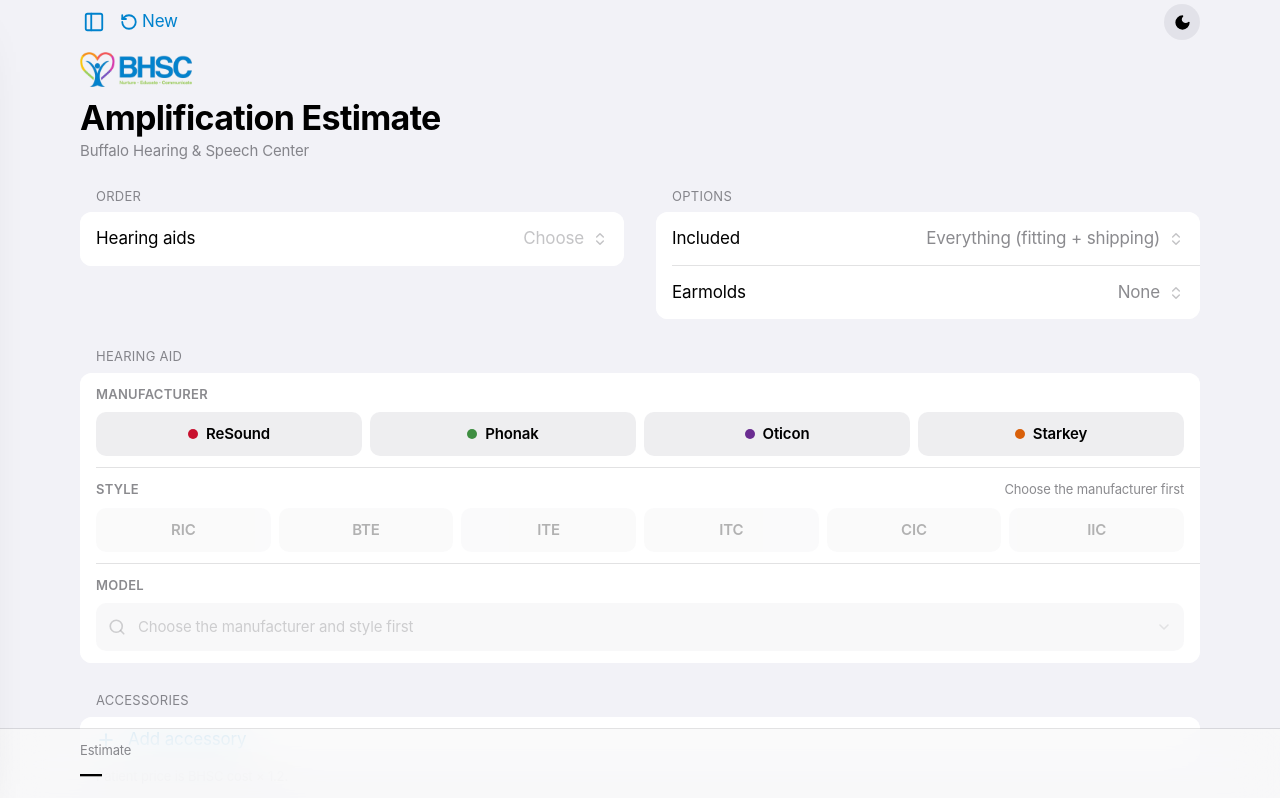
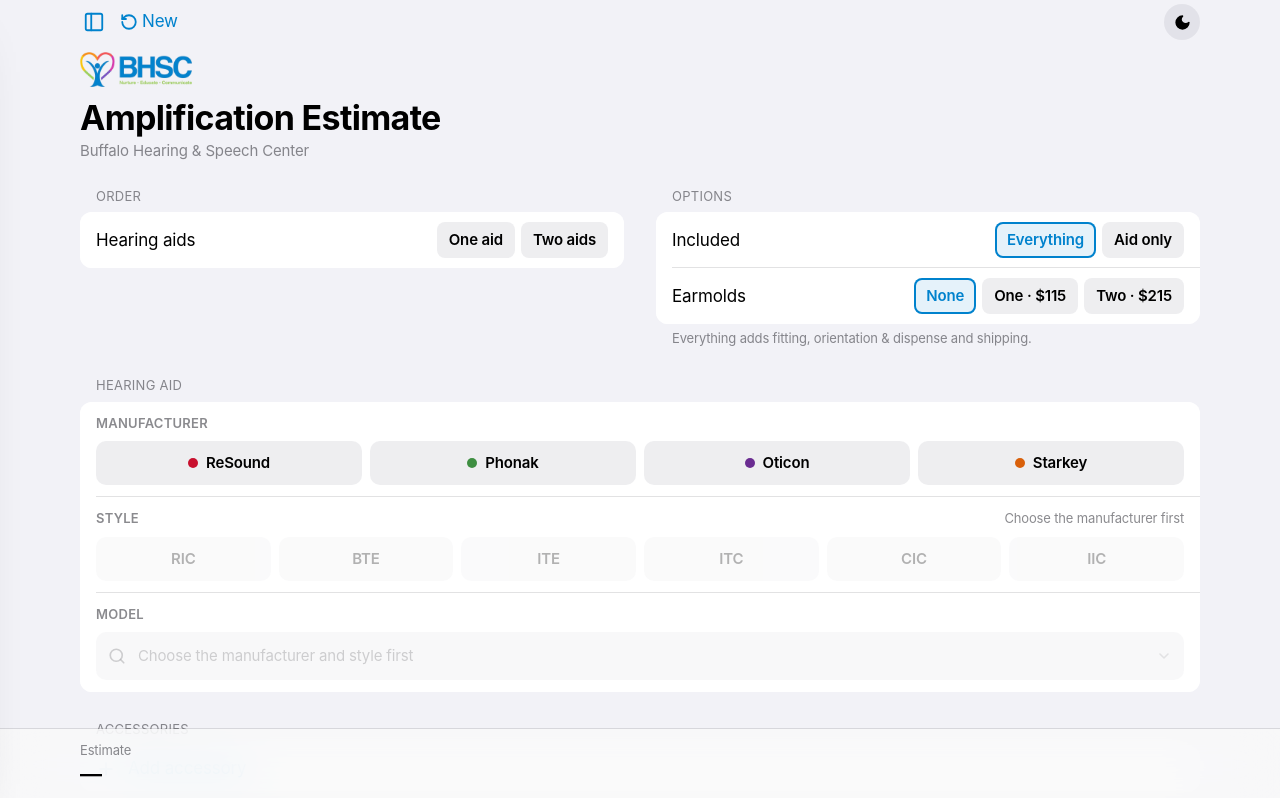
Before and after one commit to ammaralh7/Dr.-Sarah-bhsc-amplification-estimate, a React (Vite) app: page / in a window 1280 px wide. Shown: the top 798 px of the page. Built offline with nearby package versions, Linux system fonts and the light colour scheme; a web font is replaced by a local one.

Commit message:
Notes instead of a name, small buttons instead of menus, no LACE AI line
Synced from the private repo's app/ at 8bbabbd, without BHSC's cost file.

Co-Authored-By: Claude Opus 5.5 <noreply@anthropic.com>
Claude-Session: https://claude.ai/code/session_01Hv3UztpbXmGJMmxf42Zz9T

```diff
--- a/src/Compare.jsx
+++ b/src/Compare.jsx
@@ -1,6 +1,6 @@
 import { useState } from "react";
 import { ArrowRight, Copy, Plus, RotateCcw, X } from "lucide-react";
-import { NavBar, NavButton, ThemeButton, Group, Row, Capsule, SelectRow } from "@/components/ios";
+import { NavBar, NavButton, ThemeButton, Group, Row, Capsule, ChoiceRow } from "@/components/ios";
 import { EarOrder, blankEar } from "@/components/order";
 import { UndoPill } from "@/components/ui/undo-pill";
 import { FEES, money, quoteLines, quoteTotal, earModel } from "@/lib/pricing";
@@ -44,20 +44,13 @@ export default function Compare({ menu = null, onUse }) {
 
       <main className="mx-auto grid max-w-2xl grid-cols-1 gap-7 px-4 pt-4 lg:max-w-6xl">
         <div className="lg:w-[calc(50%-1.25rem)]">
-          <Group header="For this patient" footer="Applies to every option below.">
-            <SelectRow label="Hearing aids" value={c.n} onChange={(v) => set({ n: +v })}>
-              <option value="1">One aid</option>
-              <option value="2">Two aids</option>
-            </SelectRow>
-            <SelectRow label="Included" value={c.incl} onChange={(v) => set({ incl: v })}>
-              <option value="all">Everything (fitting + shipping)</option>
-              <option value="aid">Aid only</option>
-            </SelectRow>
-            <SelectRow label="Earmolds" value={c.molds} onChange={(v) => set({ molds: +v })} last>
-              <option value="0">None</option>
-              <option value="1">One · {money(FEES.molds[1])}</option>
-              <option value="2">Two · {money(FEES.molds[2])}</option>
-            </SelectRow>
+          <Group header="For this patient" footer="Applies to every option below. Everything adds fitting, orientation & dispense and shipping.">
+            <ChoiceRow label="Hearing aids" value={c.n} onChange={(v) => set({ n: +v })}
+            options={[{ value: 1, label: "One aid" }, { value: 2, label: "Two aids" }]} />
+            <ChoiceRow label="Included" value={c.incl} onChange={(v) => set({ incl: v })}
+            options={[{ value: "all", label: "Everything" }, { value: "aid", label: "Aid only" }]} />
+            <ChoiceRow label="Earmolds" value={c.molds} onChange={(v) => set({ molds: +v })} last
+            options={[{ value: 0, label: "None" }, { value: 1, label: `One · ${money(FEES.molds[1])}` }, { value: 2, label: `Two · ${money(FEES.molds[2])}` }]} />
           </Group>
         </div>
 
--- a/src/Estimate.jsx
+++ b/src/Estimate.jsx
@@ -1,6 +1,6 @@
 import { useEffect, useRef, useState } from "react";
 import { Copy, MinusCircle, Plus, RotateCcw, TriangleAlert } from "lucide-react";
-import { NavBar, NavButton, ThemeButton, Group, Row, Switch, Sheet, PriceBar, Capsule, SelectRow, FieldRow } from "@/components/ios";
+import { NavBar, NavButton, ThemeButton, Group, Row, Switch, Sheet, PriceBar, Capsule, ChoiceRow, FieldRow } from "@/components/ios";
 import { SegmentedControl } from "@/components/ui/segmented-control";
 import { UndoPill } from "@/components/ui/undo-pill";
 import { EarOrder, blankEar } from "@/components/order";
@@ -11,7 +11,7 @@ import {
 } from "@/lib/pricing";
 
 // One page: the whole order is dropdowns; the estimate below updates as it is filled in.
-const blank = () => ({ n: null, same: true, ears: [blankEar(), blankEar()], incl: "all", molds: 0, addons: [], name: "", caseNo: "", code: "" });
+const blank = () => ({ n: null, same: true, ears: [blankEar(), blankEar()], incl: "all", molds: 0, addons: [], notes: "", caseNo: "", code: "" });
 
 export default function Estimate({ menu = null, seed = null }) {
   const [s, setS] = useState(blank);
@@ -45,10 +45,8 @@ export default function Estimate({ menu = null, seed = null }) {
           (Right | Left ear side by side when they differ), accessories, then the estimate and refund. */}
       <main className="mx-auto grid max-w-2xl grid-cols-1 gap-7 px-4 pt-4 lg:max-w-6xl lg:grid-cols-2 lg:items-start lg:gap-x-8">
         <Group header="Order">
-          <SelectRow label="Hearing aids" value={s.n} onChange={(v) => set({ n: +v, code: "" })} last={s.n !== 2}>
-            <option value="1">One aid</option>
-            <option value="2">Two aids</option>
-          </SelectRow>
+          <ChoiceRow label="Hearing aids" value={s.n} onChange={(v) => set({ n: +v, code: "" })} last={s.n !== 2}
+            options={[{ value: 1, label: "One aid" }, { value: 2, label: "Two aids" }]} />
           {s.n === 2 && (
             <Row last>
               <span className="flex-1 text-[17px]">Same aid in both ears</span>
@@ -58,16 +56,11 @@ export default function Estimate({ menu = null, seed = null }) {
           )}
         </Group>
 
-        <Group header="Options">
-          <SelectRow label="Included" value={s.incl} onChange={(v) => set({ incl: v })}>
-            <option value="all">Everything (fitting + shipping)</option>
-            <option value="aid">Aid only</option>
-          </SelectRow>
-          <SelectRow label="Earmolds" value={s.molds} onChange={(v) => set({ molds: +v })} last>
-            <option value="0">None</option>
-            <option value="1">One · {money(FEES.molds[1])}</option>
-            <option value="2">Two · {money(FEES.molds[2])}</option>
-          </SelectRow>
+        <Group header="Options" footer="Everything adds fitting, orientation & dispense and shipping.">
+          <ChoiceRow label="Included" value={s.incl} onChange={(v) => set({ incl: v })}
+            options={[{ value: "all", label: "Everything" }, { value: "aid", label: "Aid only" }]} />
+          <ChoiceRow label="Earmolds" value={s.molds} onChange={(v) => set({ molds: +v })} last
+            options={[{ value: 0, label: "None" }, { value: 1, label: `One · ${money(FEES.molds[1])}` }, { value: 2, label: `Two · ${money(FEES.molds[2])}` }]} />
         </Group>
 
         {twoEars ? (
@@ -80,7 +73,7 @@ export default function Estimate({ menu = null, seed = null }) {
           </div>
         )}
 
-        <Group header="Accessories" footer="Patient price is BHSC cost × 1.2." className="min-w-0 lg:col-span-2">
+        <Group header="Accessories" footer="Prices shown are patient prices." className="min-w-0 lg:col-span-2">
           {s.addons.map((a) => (
             <Row key={a.name}>
               <button type="button" aria-label={`Remove ${a.name}`} onClick={() => set({ addons: s.addons.filter((x) => x.name !== a.name) })}
@@ -132,17 +125,17 @@ function Receipt({ s, set, onCopy, onReset }) {
   const code = s.code || billingCode(s);
   const date = new Date().toLocaleDateString("en-US", { month: "long", day: "numeric", year: "numeric" });
   const [fallback, setFallback] = useState("");
-  const notes = [];
-  if (crosPair(s)) notes.push("CROS/BiCROS — priced as a one-aid CROS plus a one-aid hearing aid, per the 2026 tier pricing.");
-  else if (mixed(s) && !MIXED_CONFIRMED) notes.push("Different aid in each ear — mixed-pair pricing isn’t confirmed yet. Check the total before quoting.");
-  if (s.n === 2 && !mixed(s) && ms.some(isCros)) notes.push("A CROS transmitter goes on one ear. For a CROS/BiCROS, turn off “Same aid in both ears” and choose the hearing aid for the other ear.");
-  if (ms.some((m) => m[5])) notes.push("Older price list — confirm the cost with the manufacturer before ordering.");
-  if (ms.some((m) => m[6])) notes.push("NY SHIP program — SHIP includes free shipping, so check whether the $25 applies.");
-  if (ms.some(isCros)) notes.push("CROS/BiCROS — bill with contralateral routing codes when dispensed with a hearing aid on the same date.");
+  const warnings = [];
+  if (crosPair(s)) warnings.push("CROS/BiCROS — priced as a one-aid CROS plus a one-aid hearing aid, per the 2026 tier pricing.");
+  else if (mixed(s) && !MIXED_CONFIRMED) warnings.push("Different aid in each ear — mixed-pair pricing isn’t confirmed yet. Check the total before quoting.");
+  if (s.n === 2 && !mixed(s) && ms.some(isCros)) warnings.push("A CROS transmitter goes on one ear. For a CROS/BiCROS, turn off “Same aid in both ears” and choose the hearing aid for the other ear.");
+  if (ms.some((m) => m[5])) warnings.push("Older price list — confirm the cost with the manufacturer before ordering.");
+  if (ms.some((m) => m[6])) warnings.push("NY SHIP program — SHIP includes free shipping, so check whether the $25 applies.");
+  if (ms.some(isCros)) warnings.push("CROS/BiCROS — bill with contralateral routing codes when dispensed with a hearing aid on the same date.");
   const what = s.n === 2 ? (mixed(s) ? "Two aids, one per ear" : "Pair") : "One aid";
   const text = [
     "Buffalo Hearing & Speech Center — amplification estimate", `Date: ${date}`,
-    s.name ? `Patient: ${s.name}` : null, s.caseNo ? `Case #: ${s.caseNo}` : null, `Billing code: ${code}`, "",
+    s.caseNo ? `Case #: ${s.caseNo}` : null, `Billing code: ${code}`, s.notes.trim() ? `Notes: ${s.notes.trim()}` : null, "",
     ...lines.map((l) => `${l.label}${l.sub ? ` (${l.sub})` : ""}: ${money(l.amount)}`),
     `TOTAL: ${money(total)}`, "", "Includes up to 4 follow-up visits in the first year.",
   ].filter((x) => x != null).join("\n");
@@ -169,13 +162,19 @@ function Receipt({ s, set, onCopy, onReset }) {
         </Row>
       </Group>
 
-      <Group header="Patient (optional, never saved)" footer={`Includes up to 4 follow-up visits in the first year.${ms.some((m) => m[4] >= 7) ? " LACE AI included." : ""}`}>
-        <FieldRow label="Name" value={s.name} onChange={(v) => set({ name: v })} placeholder="Optional" />
+      <Group header="Notes & billing (never saved)" footer="Includes up to 4 follow-up visits in the first year.">
         <FieldRow label="Case #" value={s.caseNo} onChange={(v) => set({ caseNo: v })} placeholder="Optional" inputMode="numeric" />
-        <FieldRow label="Billing code" value={code} onChange={(v) => set({ code: v })} last />
+        <FieldRow label="Billing code" value={code} onChange={(v) => set({ code: v })} />
+        <div className="bg-card pl-4">
+          <div className="flex min-w-0 items-start gap-3 py-2.5 pr-4">
+            <label htmlFor="estimate-notes" className="w-[7.5rem] shrink-0 text-[17px] leading-snug">Notes</label>
+            <textarea id="estimate-notes" value={s.notes} onChange={(e) => set({ notes: e.target.value })} placeholder="Optional" rows={3}
+              className="min-h-[4.5rem] w-0 min-w-0 flex-1 resize-y bg-transparent text-[17px] leading-snug text-label outline-none [field-sizing:content] placeholder:text-label3" />
+          </div>
+        </div>
       </Group>
 
-      {notes.map((n) => (
+      {warnings.map((n) => (
         <div key={n} className="flex gap-2.5 rounded-[12px] bg-warn px-4 py-3 text-[15px] text-warn-ink"><TriangleAlert className="mt-0.5 h-[18px] w-[18px] shrink-0" />{n}</div>
       ))}
 
--- a/src/components/ios.jsx
+++ b/src/components/ios.jsx
@@ -2,7 +2,7 @@
    Guidelines: large-title navigation bar, selection tiles (Apple Store configurator),
    bottom sheet, grouped inset lists, switches, search field and the frosted price bar. */
 import { useEffect, useId, useState } from "react";
-import { Check, ChevronsUpDown, Moon, Search, Sun, X } from "lucide-react";
+import { Check, Moon, Search, Sun, X } from "lucide-react";
 import { cn } from "@/lib/utils";
 import { BlurFade } from "@/components/ui/blur-fade";
 import { Drawer, DrawerContent } from "@/components/ui/bottom-sheet";
@@ -112,38 +112,22 @@ export function Row({ children, className, last, as: As = "div", ...props }) {
   );
 }
 
-/* ── Dropdown row: a native <select> inside a list row, so iPhone/iPad show their own wheel picker ── */
-export function SelectRow({ label, value, onChange, placeholder = "Choose", disabled, last, stacked, children }) {
-  const id = useId();
-  const empty = value == null || value === "";
-  // stacked: small label above a full-width dropdown, for narrow columns (Compare prices)
-  if (stacked) return (
-    <Row last={last} className={disabled ? "opacity-40" : ""}>
-      <span className="flex min-w-0 flex-1 flex-col">
-        <label htmlFor={id} className="text-[13px] text-label2">{label}</label>
-        <span className="relative flex min-w-0 items-center">
-          <select id={id} value={empty ? "" : String(value)} disabled={disabled} onChange={(e) => onChange(e.target.value)}
-            className={cn("w-0 min-w-0 flex-1 cursor-pointer appearance-none truncate rounded-[6px] bg-transparent py-0.5 pr-6 text-[17px] outline-none focus-visible:ring-2 focus-visible:ring-tint disabled:cursor-not-allowed",
-              empty ? "text-label3" : "text-label")}>
-            <option value="" disabled>{placeholder}</option>
-            {children}
-          </select>
-          <ChevronsUpDown className="pointer-events-none absolute right-0 h-4 w-4 text-label3" strokeWidth={2.2} />
-        </span>
-      </span>
-    </Row>
-  );
+/* ── Choice row: label on the left, small buttons on the right (one can be picked) ── */
+export function ChoiceRow({ label, value, options, onChange, last }) {
   return (
-    <Row last={last} className={disabled ? "opacity-40" : ""}>
-      <label htmlFor={id} className="w-[7.5rem] shrink-0 text-[17px]">{label}</label>
-      <span className="relative flex min-w-0 flex-1 items-center">
-        <select id={id} value={empty ? "" : String(value)} disabled={disabled} onChange={(e) => onChange(e.target.value)}
-          className={cn("w-0 min-w-0 flex-1 cursor-pointer appearance-none truncate rounded-[6px] bg-transparent py-1 pr-6 text-right text-[17px] outline-none [text-align-last:right] focus-visible:ring-2 focus-visible:ring-tint disabled:cursor-not-allowed",
-            empty ? "text-label3" : "text-label2")}>
-          <option value="" disabled>{placeholder}</option>
-          {children}
-        </select>
-        <ChevronsUpDown className="pointer-events-none absolute right-0 h-4 w-4 text-label3" strokeWidth={2.2} />
+    <Row last={last}>
+      <span className="w-[7.5rem] shrink-0 text-[17px]">{label}</span>
+      <span role="radiogroup" aria-label={label} className="flex min-w-0 flex-1 flex-wrap justify-end gap-1.5">
+        {options.map((o) => {
+          const on = String(value) === String(o.value);
+          return (
+            <button key={o.value} type="button" role="radio" aria-checked={on} onClick={() => onChange(o.value)}
+              className={cn("press h-9 rounded-[8px] px-3 text-[15px] font-semibold transition-colors focus-visible:outline-none focus-visible:ring-2 focus-visible:ring-tint",
+                on ? "bg-tint-soft text-tint shadow-[inset_0_0_0_2px_var(--tint)]" : "bg-fill text-label hover:bg-fill2")}>
+              {o.label}
+            </button>
+          );
+        })}
       </span>
     </Row>
   );
```
Also changed, not shown: src/lib/pricing.js, 2 other files (tests, documents, lock files or other folders).
